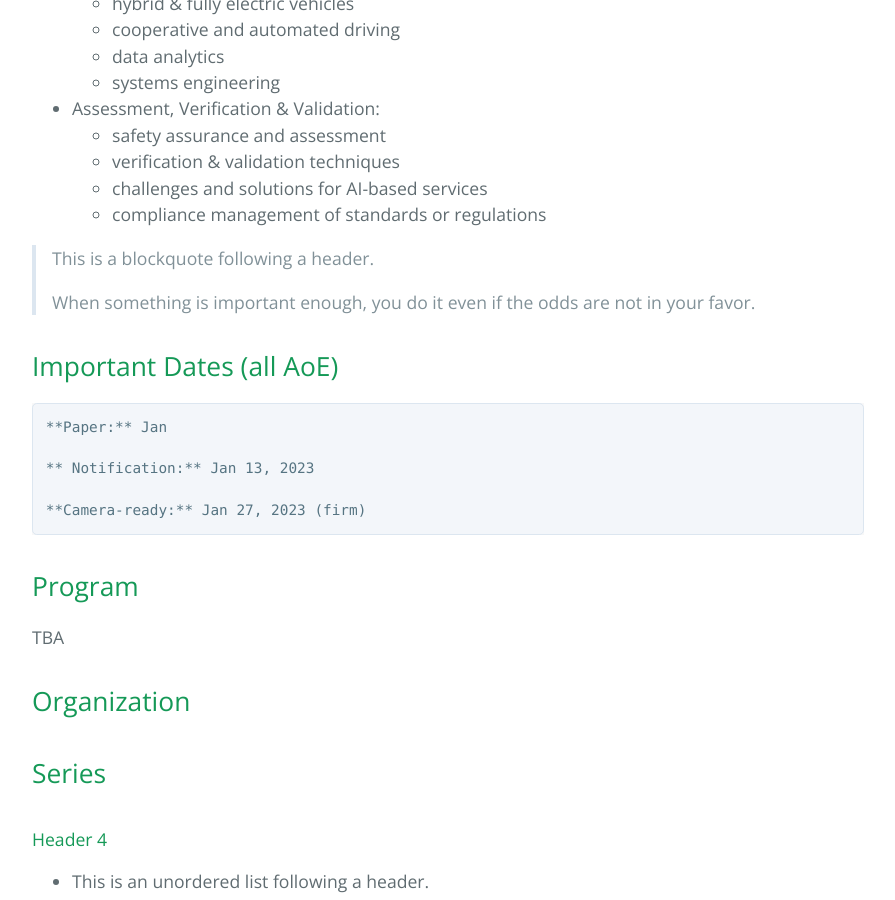
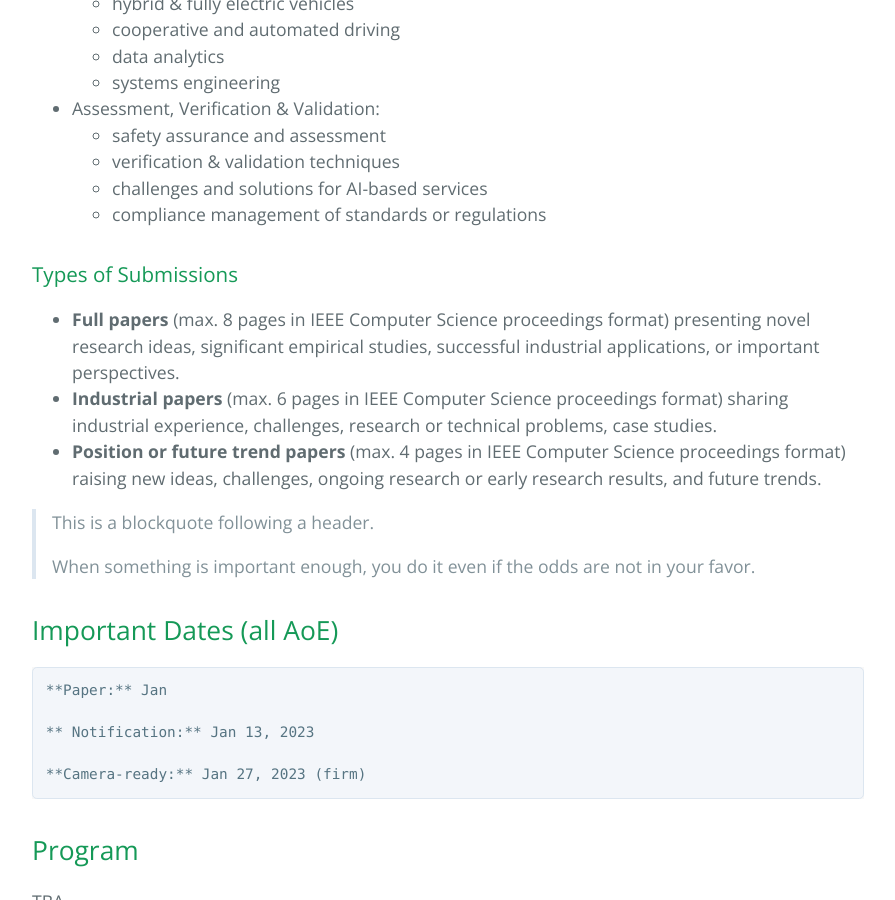
Before and after one commit to WASA-Workshop/2023, a Jekyll site: the page built from index.md, in a window 1280 px wide and 900 px high, scrolled down 1596 px. Shown: the whole window, without its empty margins (192-1087 px from the left). Built offline with Jekyll 4.4.1, drawn with Linux system fonts in a browser that asks for light colours; our own code applies the rules of GitHub Pages for plain Markdown files; some of the changed text lies outside the part shown.

Commit message:
Update index.md

```diff
--- a/index.md
+++ b/index.md
@@ -35,6 +35,12 @@ The program committee of the 9th WASA edition seeks submissions of original and
   - verification & validation techniques
   - challenges and solutions for AI-based services
   - compliance management of standards or regulations
+
+### Types of Submissions
+
+- **Full papers** (max. 8 pages in IEEE Computer Science proceedings format) presenting novel research ideas, significant empirical studies, successful industrial applications, or important perspectives.
+- **Industrial papers** (max. 6 pages in IEEE Computer Science proceedings format) sharing industrial experience, challenges, research or technical problems, case studies.
+- **Position or future trend papers** (max. 4 pages in IEEE Computer Science proceedings format) raising new ideas, challenges, ongoing research or early research results, and future trends.
 
 
 > This is a blockquote following a header.
```
Also changed, not shown: other parts of index.md (+1 -1 lines).
